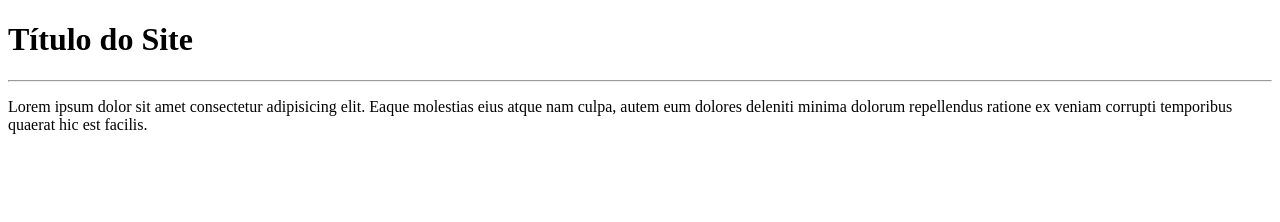
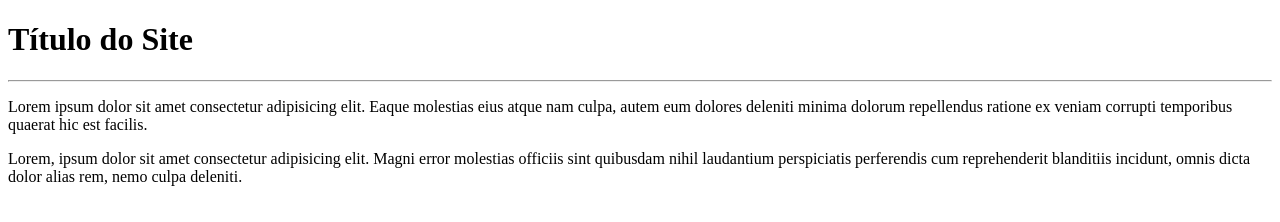
Before and after one commit to Raquel-C-Oliveira/Repositorio-inicial, a plain HTML site: page site-exemplo/index.html in a window 1280 px wide. Drawn offline with Linux system fonts and the light colour scheme.

Commit message:
adicionei um paragrafo

```diff
--- a/site-exemplo/index.html
+++ b/site-exemplo/index.html
@@ -9,5 +9,6 @@
     <h1>Título do Site</h1>
     <hr>
     <p>Lorem ipsum dolor sit amet consectetur adipisicing elit. Eaque molestias eius atque nam culpa, autem eum dolores deleniti minima dolorum repellendus ratione ex veniam corrupti temporibus quaerat hic est facilis.</p>
+    <p>Lorem, ipsum dolor sit amet consectetur adipisicing elit. Magni error molestias officiis sint quibusdam nihil laudantium perspiciatis perferendis cum reprehenderit blanditiis incidunt, omnis dicta dolor alias rem, nemo culpa deleniti.</p>
 </body>
 </html>
```
